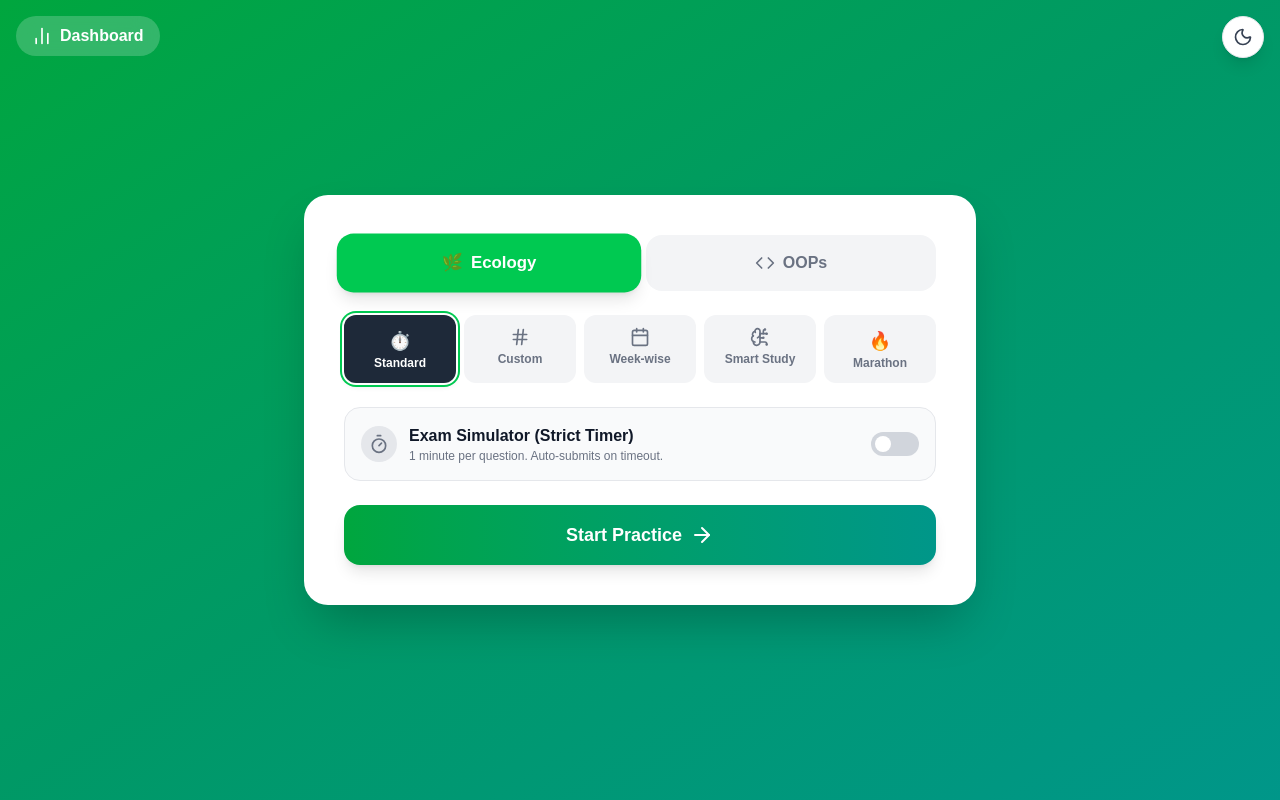
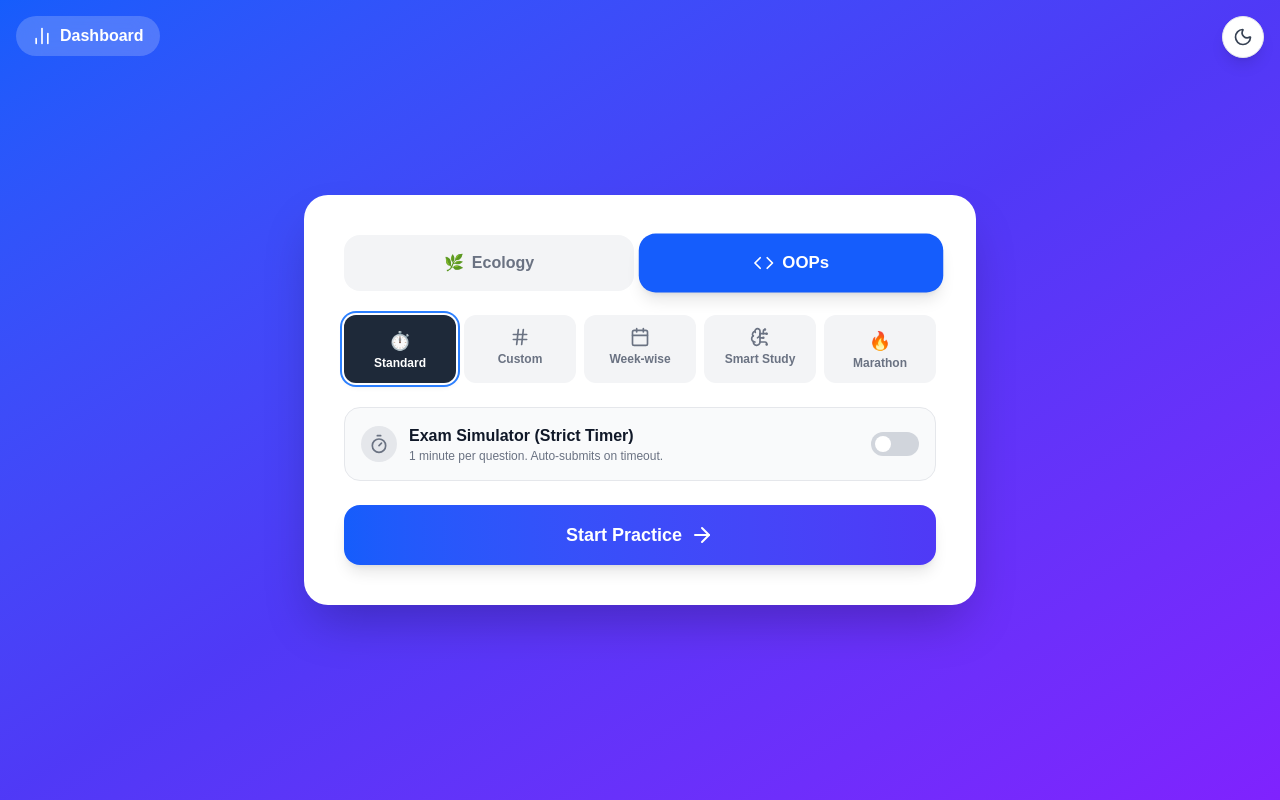
Before and after one commit to aryank354/mooc-quiz-app, a Next.js app: page / in a window 1280 px wide. Built offline with nearby package versions, Linux system fonts and the light colour scheme.

Commit message:
your message here

```diff
--- a/components/LandingPage.js
+++ b/components/LandingPage.js
@@ -8,7 +8,7 @@ import { getHistory } from "@/utils/quizLogic";
 const QUICK_PICKS = [5, 10, 20, 30, 50, 75];
 
 export default function LandingPage({ onStart }) {
-  const [subject, setSubject] = useState("ecology");
+  const [subject, setSubject] = useState("oops");
   const [mode, setMode] = useState("standard");
   const [customCount, setCustomCount] = useState(20);
   const [selectedWeek, setSelectedWeek] = useState(0);
```
